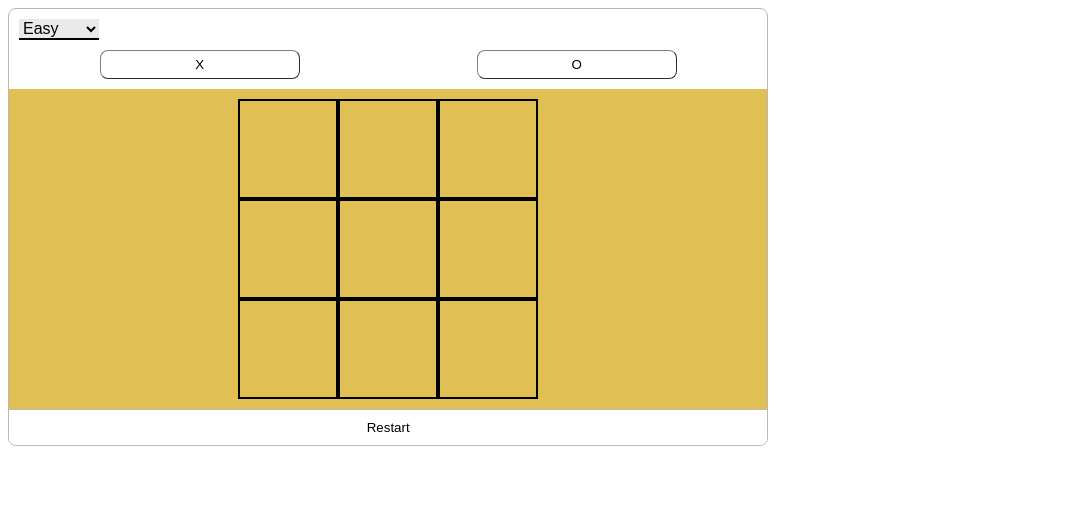
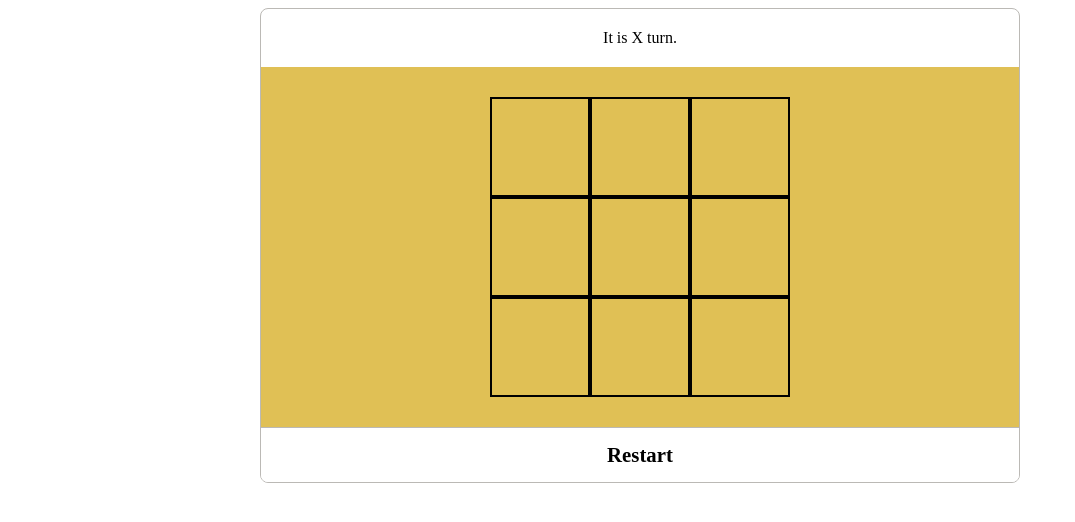
Before and after one commit to szymon-kowal/TOP-TicTacToe, a plain HTML site: page index.html in a window 1280 px wide. Shown: the whole page, without its empty margins (0-1075 px from the left). Drawn offline with Linux system fonts and the light colour scheme.

Commit message:
Reshape the looks of page. Removed elements that at first were meant to choose difficulty level of game vs computer.

```diff
--- a/index.html
+++ b/index.html
@@ -10,15 +10,9 @@
 <body>
     <div class="container">
         <div class="header">
-            <div class="level-div">
-                <select name="levels" id="levels">
-                    <option value="easy">Easy</option>
-                </select>
-            </div>
-            <div class="player-selection">
-                <button class="btn x selected">X</button>
-                <button class="btn o">O</button>
-            </div>
+                It is&nbsp;
+                <div class="player">X</div>
+                &nbsp;turn.
         </div>
         <div class="board">
             <!-- Add 9 buttons here -->
--- a/javas.js
+++ b/javas.js
@@ -0,0 +1,21 @@
+const game = (() => {
+    let gameBoard = ['','','','','','','','','']
+
+    const gameState = () => {
+        // Takes the current state of game
+        let board = document.querySelector('.board');
+        let elements = board.querySelectorAll('.field')
+
+        console.log(elements);
+    }
+    const restart = () => {
+        const _reset = document.querySelector('.restart');
+        _reset.addEventListener('click',function() {
+            for (element in gameboard) {
+                element = '';
+            }
+        });
+    }
+    //console.log(restart())
+    gameState()
+})();
--- a/style.css
+++ b/style.css
@@ -9,8 +9,22 @@
     --backgroundwallcolor: white;
 }
 
+button {
+    padding: 0;
+    border: none;
+    outline: none;
+    font: inherit;
+    color: inherit;
+    background: none
+  }
+
+button:hover {
+    cursor: pointer;
+}
+
 * {
     /* outline: 1px solid red; */
+    font-size: 1rem;
 }
 
 .container {
@@ -21,10 +35,14 @@
     border-radius: 8px;
     border: solid var(--bordercolor) 1px;
     background-color: var(--backgroundwallcolor);
+    margin: auto;
 }
 
 .header {
-    padding: var(--padding);
+    padding: calc(var(--padding) * 2) var(--padding);
+    display: flex;
+    flex-direction: row;
+    justify-content: center;
 }
 
 .board {
@@ -33,24 +51,22 @@
     grid-template-columns: repeat(3, var(--clicksize));
     grid-template-rows: repeat(3, var(--clicksize));
     justify-content: center;
-    padding: var(--paddingcont);
+    padding: 30px;
     gap: 0;
 }
 
 .field {
     background-color: var(--backgroundcolor);
     border: solid black calc(var(--gapcont) / 2);
+    font-size: 100px;
+    display: flex;
+    justify-content: center;
+    align-items: center;
 }
-select {
-    background-color: rgb(233, 233, 233);
-    width: 5rem;
-    border: 0;
-    border-bottom: 2px solid black;
-    font-size: 1rem;
-}
+
 .player-selection {
     width: 100%;
-    margin-top: var(--padding);
+    margin-top: calc(var(--padding) * 1.5) ;
     display: flex;
     gap: 1em;
     justify-content: space-around;
@@ -60,8 +76,9 @@ select {
     width: 15em;
     height: 1.8rem;
     background-color: var(--backgroundwallcolor);
+    border: solid;
     border-radius: var(--borderradius);
-    border-width: 1.5px;
+    border-width: 1px;
     border-color: grey;
 }
 
@@ -70,8 +87,10 @@ select {
     border-bottom-left-radius: calc(var(--borderradius)  - 1px);
     border-bottom-right-radius: calc(var(--borderradius)  - 1px);
     border-top: 1px solid var(--bordercolor);
-    padding: var(--padding) 0;
+    padding: calc(var(--padding) * 1.5) 0;
     background-color: var(--backgroundwallcolor);
+    font-weight: 600;
+    font-size: 1.3rem;
 }
 
 /* .t {
```
